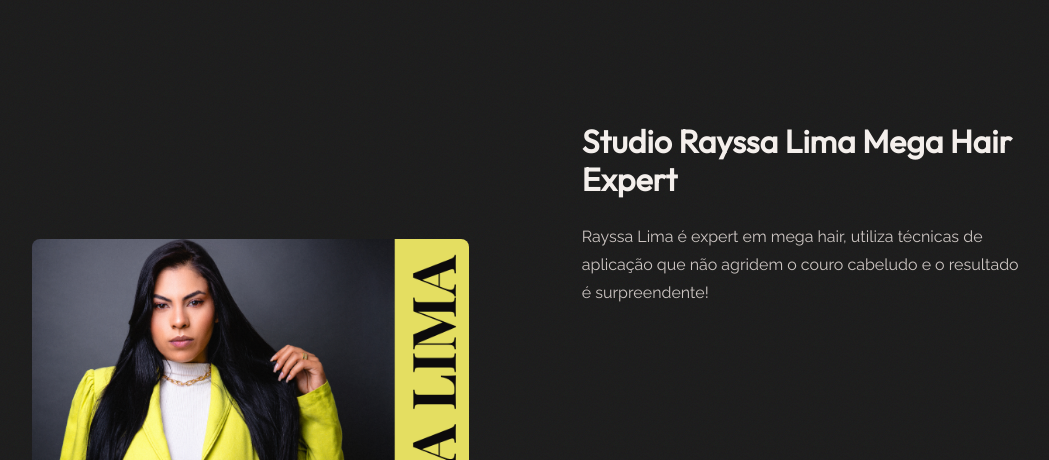
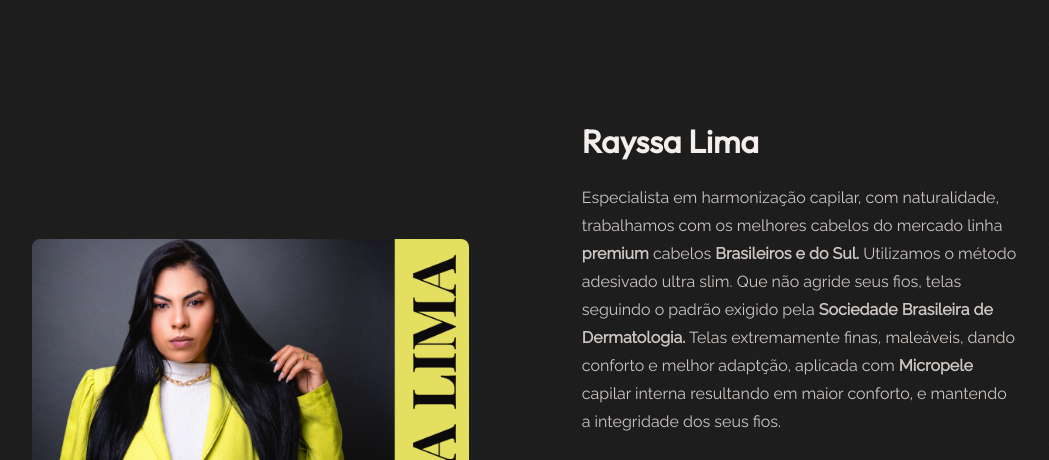
Before and after one commit to RayssaLimaExpert/studiorayssalima, a plain HTML site: page index.html in a window 1280 px wide. Shown: the part 1000-1460 px from the top of the page, without its empty margins (115-1164 px from the left). Drawn offline with Linux system fonts and the light colour scheme; grey boxes are pictures that could not be loaded.

Commit message:
Update index.html

```diff
--- a/index.html
+++ b/index.html
@@ -53,8 +53,14 @@
 						<div data-speed="1.1" class="gallery__right">
 
 							<div class="text-block gallery__item">
-								<h2 class="text-block__h">Studio Rayssa Lima Mega Hair Expert</h2>
-								<p class="text-block__p"> Rayssa Lima é  expert em mega hair, utiliza técnicas de aplicação que não agridem o couro cabeludo e o resultado é surpreendente!</p>
+								<h2 class="text-block__h">Rayssa Lima</h2>
+								<p class="text-block__p"> Especialista em harmonização capilar, com naturalidade, trabalhamos com os melhores cabelos do mercado linha <strong>premium</strong>
+								cabelos <strong>Brasileiros e do Sul.</strong>
+								Utilizamos o método adesivado ultra slim.
+								Que não agride seus fios, telas seguindo o padrão exigido pela <strong>Sociedade Brasileira de Dermatologia.</strong>
+							        Telas extremamente finas, maleáveis, dando conforto e melhor adaptção, aplicada com <strong>Micropele</strong> capilar interna resultando em maior conforto,
+									e mantendo a integridade dos seus fios.
+								</p>
 							</div>
 
 							<img class="gallery__item" src="https://raw.githubusercontent.com/RayssaLimaExpert/image/main/4.jpg" alt="Alt">
```
